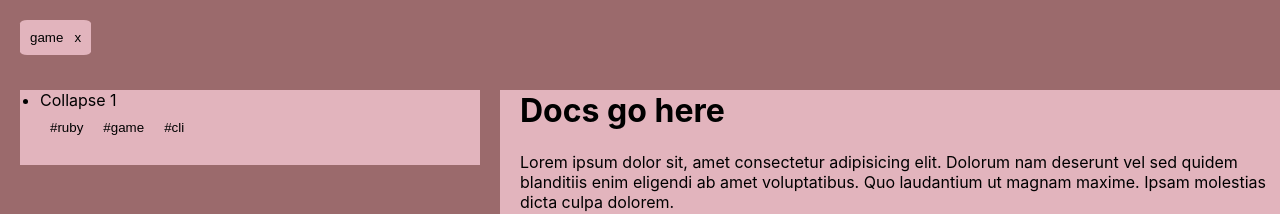
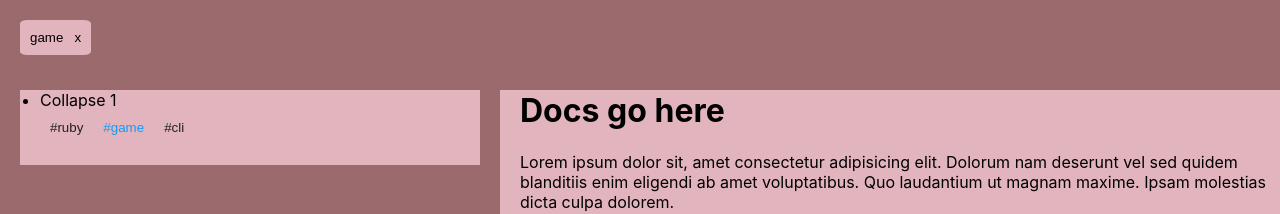
Before and after one commit to jrodriguezo/react-filter-tags-component, a React (Create React App) app: page / in a window 1280 px wide. Shown: the top 214 px of the page. Built offline with nearby package versions, Linux system fonts and the light colour scheme.

Commit message:
feat: colors added to tags

```diff
--- a/src/App.js
+++ b/src/App.js
@@ -79,7 +79,6 @@ function App() {
   const sidebarData = SIDEBAR;
   const tagsData = TAGS;
 
-
   const addTag = useCallback(
     (tag) => () => {
       if (!tags.includes(tag)) {
@@ -134,11 +133,13 @@ function App() {
                   <>
                     <li className={`page-${key}`}>{page.title}</li>
                     {tags.map((tag) => {
+                      const tagColor = tagsData.tags[tag]
                       return (
                         <button
                           key={`add-button-${key}`}
                           type="button"
                           onClick={addTag(tag)}
+                          style={{color: tagColor?.color || "#222222"}}
                         >
                           #{tag}
                         </button>
--- a/src/data/tags.jsx
+++ b/src/data/tags.jsx
@@ -3,5 +3,11 @@ export const TAGS = {
     html: {
       color: "#F0F0F0",
     },
+    game: {
+      color: "#109DFA",
+    },
+    javascript: {
+      color: "#FF689D",
+    },
   },
 };
```
